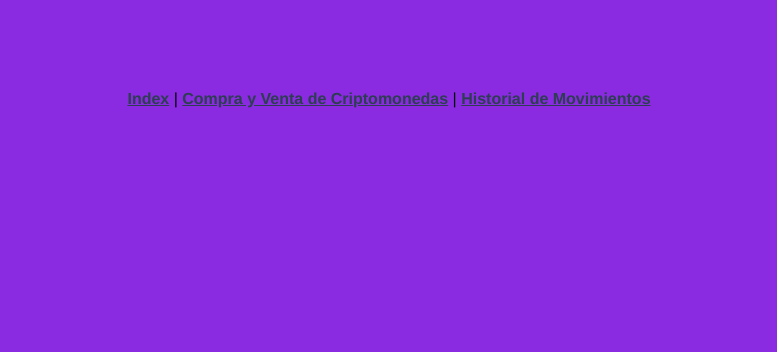
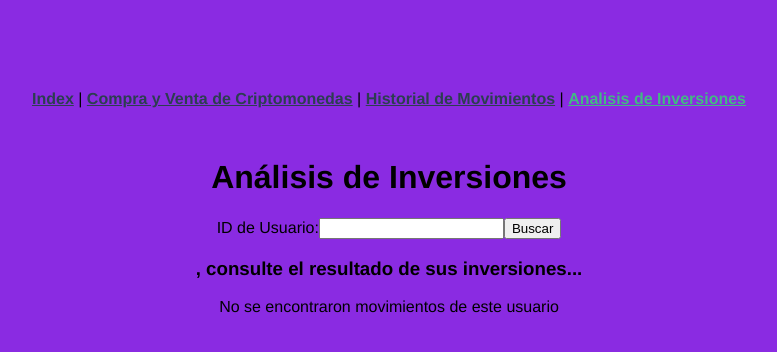
Before and after one commit to TomasOlocco/Rokket-Final-2024, a Vue app: page /analisisInversiones in a window 1280 px wide. Shown: the top 352 px of the page, without its empty margins (251-1028 px from the left). Built offline with nearby package versions, Linux system fonts and the light colour scheme.

Commit message:
03/09 vista 'Analisis'

```diff
--- a/src/App.vue
+++ b/src/App.vue
@@ -2,7 +2,8 @@
   <nav>
     <router-link to="/">Index</router-link> |
     <router-link to="/compraYventa">Compra y Venta de Criptomonedas</router-link> |
-    <router-link to="/historial">Historial de Movimientos</router-link>
+    <router-link to="/historial">Historial de Movimientos</router-link> |
+    <router-link to="/analisisInversiones">Analisis de Inversiones</router-link>
   </nav>
   <router-view/>
 </template>
--- a/src/router/index.js
+++ b/src/router/index.js
@@ -2,6 +2,7 @@ import { createRouter, createWebHistory } from 'vue-router'
 import IndexView from '@/views/IndexView.vue'
 import CompraVentaView from '@/views/CompraVentaView.vue'
 import HistorialView from '@/views/HistorialView.vue'
+import AnalisisView from '@/views/AnalisisView.vue'
 
 const routes = [
   {
@@ -18,6 +19,11 @@ const routes = [
     path: '/historial',
     name: 'historial',
     component: HistorialView
+  },
+  {
+    path:'/analisisInversiones',
+    name: 'analisisInversiones',
+    component: AnalisisView
   }
 ]
 
--- /dev/null
+++ b/src/views/AnalisisView.vue
@@ -0,0 +1,108 @@
+<template>
+    <div>
+      <h1>Análisis de Inversiones</h1>
+      <label for="idUsuario">ID de Usuario:</label>
+      <input type="text" v-model="idUsuario" @click="buscarId" required>
+      <button type="submit" @click="resultadoInversion">Buscar</button>
+      <h3>{{ idUsuario }}, consulte el resultado de sus inversiones...</h3>
+      <div v-if="validarMovimientos === false">
+        <p>No se encontraron movimientos de este usuario</p>
+      </div>
+      <div v-else>
+        <table>
+          <thead>
+            <tr>
+              <th>CRIPTOMONEDA</th>
+              <th>CANTIDAD</th>
+              <th>PRECIO DE COMPRA</th>
+              <th>VALOR ACTUAL</th>
+              <th>SI VENDE AHORA OBTIENE...</th>
+            </tr>
+          </thead>
+          <tbody>
+            <tr v-for="movimiento in movimientos" :key="movimiento._id">
+              <td>{{ movimiento.crypto_code }}</td>
+              <td>{{ movimiento.crypto_amount }}</td>
+              <td>{{ movimiento.precioCompra }}</td>
+              <td>{{ movimiento.valorActual }}</td>
+              <td>{{ movimiento.gananciaPerdida }}</td>
+            </tr>
+          </tbody>
+        </table>
+      </div>
+    </div>
+  </template>
+
+  <script>
+  import axios from 'axios';
+
+  export default {
+    data() {
+      return {
+        idUsuario: '',
+        validarMovimientos: false,
+        movimientos: [],
+      };
+    },
+    methods: {
+      buscarId() {
+        let idAlmacenado = localStorage.getItem('idUsuario');
+        if (idAlmacenado) {
+          idAlmacenado = idAlmacenado.replace(/{"id":"|"}|"/g, '');
+          this.idUsuario = idAlmacenado;
+        } else {
+          console.error('Error al obtener el id de usuario');
+        }
+      },
+      async resultadoInversion() {
+        const apiClient = this.ApiClient();
+        try {
+          const response = await apiClient.get(`/transactions?q={"user_id":"${this.idUsuario}"}`);
+          if (response.data.length > 0) {
+            for (let movimiento of response.data) {
+              const valorActual = await this.obtenerValorCripto(movimiento.crypto_code);
+              movimiento.valorActual = valorActual;
+              movimiento.precioCompra = movimiento.money / movimiento.crypto_amount;
+              movimiento.gananciaPerdida = (valorActual * movimiento.crypto_amount) - movimiento.money;
+            }
+            this.movimientos = response.data;
+            this.validarMovimientos = true;
+          } else {
+            console.log('No hay transacciones');
+            this.validarMovimientos = false;
+          }
+        } catch (error) {
+          console.error(error);
+          this.validarMovimientos = false;
+        }
+      },
+      async obtenerValorCripto(cryptoCode) {
+        const fiat = 'ars';
+        const api = `https://criptoya.com/api/argenbtc/${cryptoCode}/${fiat}`;
+        try {
+          const respuesta = await axios.get(api);
+          return respuesta.data.totalBid;
+        } catch (error) {
+          console.error('Error al obtener el valor de la criptomoneda:', error);
+          return null;
+        }
+      },
+      ApiClient() {
+        const apiClient = axios.create({
+          baseURL: 'https://laboratorio3-f36a.restdb.io/rest/',
+          headers: { 'x-apikey': '60eb09146661365596af552f' },
+        });
+        return apiClient;
+      },
+    },
+  };
+  </script>
+
+  <style>
+  .ganancia {
+    color: green;
+  }
+  .perdida {
+    color: red;
+  }
+  </style>
--- a/src/views/CompraVentaView.vue
+++ b/src/views/CompraVentaView.vue
@@ -1,7 +1,7 @@
 <template>
   <div>
     <h1>Compra y Venta de Criptomonedas</h1>
-    <form @submit.prevent="consultarApi">
+    <form @submit.prevent="consultaApi">
       <div>
         <label for="idUsuario">ID de Usuario:</label>
         <input type="text" v-model="idUsuario" @click="buscarId" required>
@@ -95,7 +95,7 @@ export default {
       }
     },
 
-    consultarApi() {
+    consultaApi() {
       const operacion = {
         user_id: this.idUsuario,
         action: this.tipoDeOperacion,
--- a/src/views/HistorialView.vue
+++ b/src/views/HistorialView.vue
@@ -1,7 +1,6 @@
 <template>
  <div>
     <h1>Historial de Movimientos</h1>
-    <form @submit.prevent="transaccionesRealizadas"></form>
     <div>
       <label for="idUsuario">ID de Usuario:</label>
       <input type="text" v-model="idUsuario" @click="buscarId" required>
```
